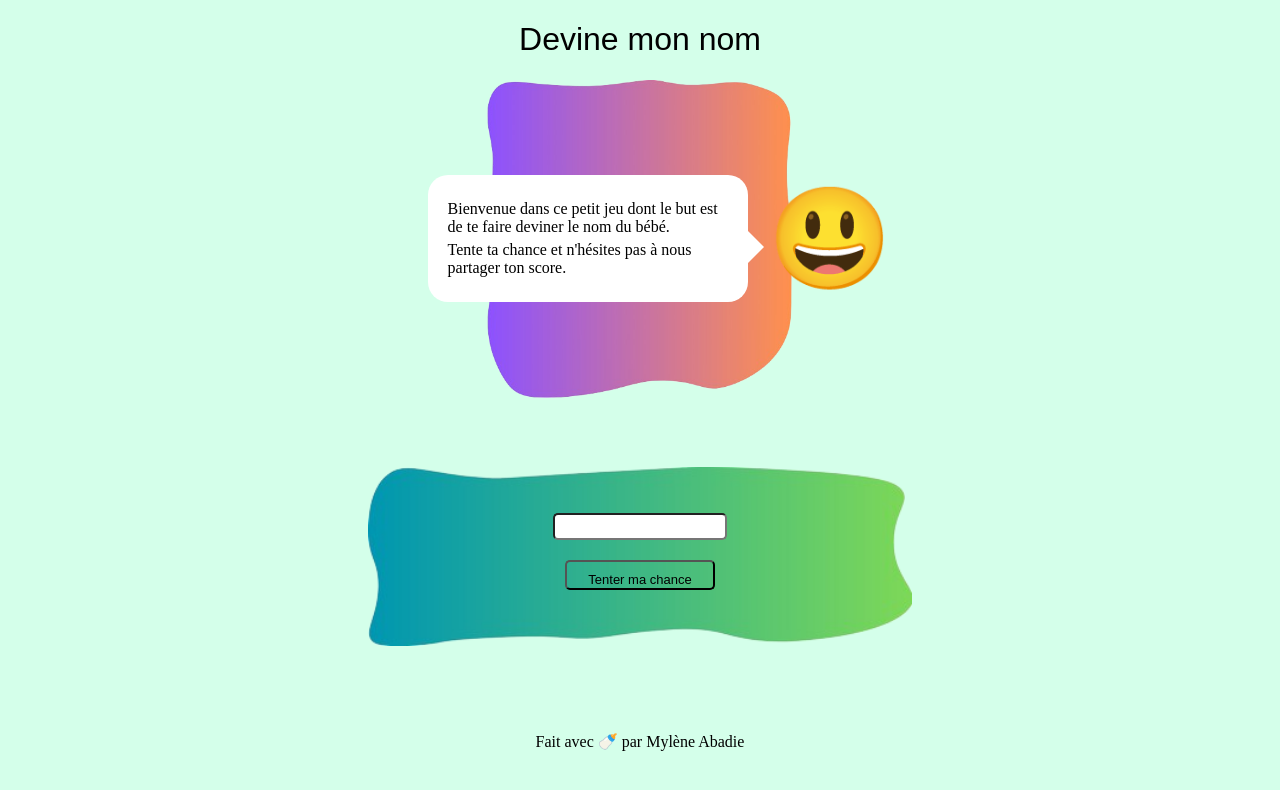
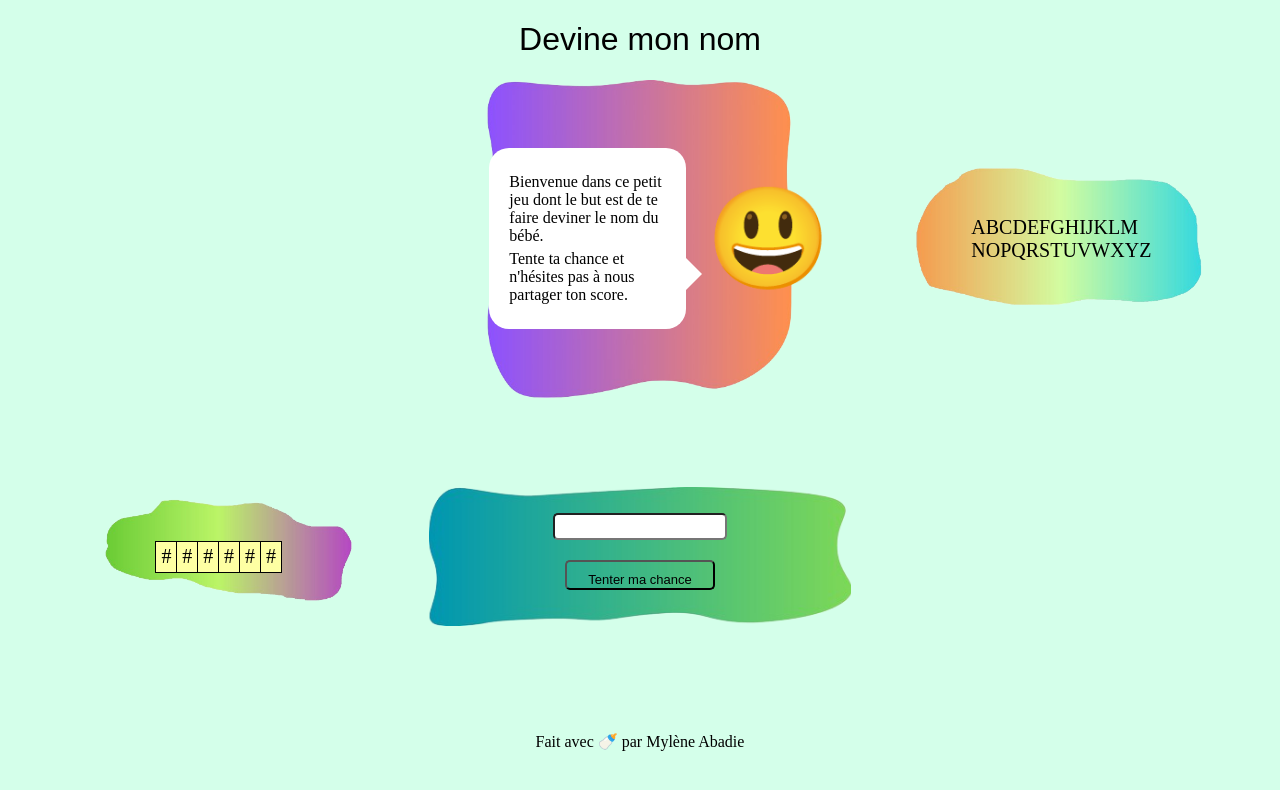
Before and after one commit to Slipknot32/GuessMyName, a Next.js app: page / in a window 1280 px wide. Shown: the top 790 px of the page. Built offline with nearby package versions, Linux system fonts and the light colour scheme; a web font is replaced by a local one.

Commit message:
ajout alphabet et cases stryle pendu

```diff
--- a/app/page.js
+++ b/app/page.js
@@ -1,25 +1,28 @@
 'use client'
-
-import Image from "next/image";
 import styles from "./page.module.scss";
 import { useState } from "react";
-import {Borel} from 'next/font/google';
+import { Borel } from 'next/font/google';
 
-const BorelFont = Borel({weight:"400", subsets:['latin']})
+const BorelFont = Borel({ weight: "400", subsets: ['latin'] })
 
 export default function Home() {
 
-  const [input, setInput ] = useState("");
+  const babyName = "Illyun".trim().toLowerCase() // toLowerCase for futur purpose (ex. other parents entry)
+
+  const [input, setInput] = useState("");
   const [nameGuessed, setNameGuessed] = useState(null)
-  const [isSubmitted, setIsSubmitted ] = useState(false)
+  const [isSubmitted, setIsSubmitted] = useState(false)
   const [count, setCount] = useState(0)
   const [compareResult, setCompareResult] = useState(null)
   const [correctLetters, setCorrectLetters] = useState([])
   const [wrongLetters, setWrongLetters] = useState([])
   const [incorrectLetters, setIncorrectLetters] = useState([])
-  const [extraLetters, setExtraLetters] = useState ([])
+  const [extraLetters, setExtraLetters] = useState([])
+  const [alphabet, setAlphabet] = useState("ABCDEFGHIJKLMNOPQRSTUVWXYZ".split(""));
+  const [incorrectAlphabet, setIncorrectAlphabet] = useState([]);
+  const [allIncorrectAlphabets, setAllIncorrectAlphabets] = useState([]);
+  const [babyNameArray, setBabyNameArray] = useState(Array(babyName.length).fill(""));
 
-  const babyName = "Illyun".trim().toLowerCase() // toLowerCase for futur purpose (ex. other parents entry)
 
   const handleChange = (event) => {
     const userEntry = event.target.value
@@ -29,8 +32,8 @@ export default function Home() {
   const submitForm = (event) => {
     event.preventDefault()
     setIsSubmitted(true)
-    setNameGuessed(input.charAt(0).toUpperCase()+input.slice(1)) // Capitalize first letter
-    setCount(count+1)
+    setNameGuessed(input.charAt(0).toUpperCase() + input.slice(1)) // Capitalize first letter
+    setCount(count + 1)
     correctLettersCount(babyName, input)
   }
 
@@ -44,7 +47,7 @@ export default function Home() {
       const index = (count / 2) - 2
       if (index < babyName.length) {
         const letter = babyName[index]
-      help = <p><i>Indice:</i> La lettre en {index+1}e position est <strong><i>{letter.toUpperCase()}</i></strong>.</p>
+        help = <p><i>Indice:</i> La lettre en {index + 1}e position est <strong><i>{letter.toUpperCase()}</i></strong>.</p>
       } else {
         help = <p>Continue d&apos;essayer !</p>
       }
@@ -59,7 +62,7 @@ export default function Home() {
   const resultBubble = () => {
 
     const rightName = <p>
-      Felicitations, <strong>{nameGuessed}</strong> est le prénom de notre bébé.<br/>
+      Felicitations, <strong>{nameGuessed}</strong> est le prénom de notre bébé.<br />
       Tu as trouvé après {count} {count > 1 ? "tentatives" : "tentative"}.
     </p>
 
@@ -68,7 +71,7 @@ export default function Home() {
         {correctLetters.length === 0 ?
           wrongLetters.length > 0 ?
             "certaines lettres ne sont pas à la bonne place."
-    :"aucune lettre ne correspond, pas de chance..."
+            : "aucune lettre ne correspond, pas de chance..."
           : correctLetters.length === 1 ?
             "la seule lettre bien placée est : "
             : "les lettres bien placées sont : "
@@ -90,7 +93,7 @@ export default function Home() {
                 index < wrongLetters.length - 1 ? ', ' : '.'}
             </span>
           ))}
-      </p></>: null}
+        </p></> : null}
       {
         extraLetters && extraLetters.length > 0 ? <>
           <p>Il y a&nbsp;
@@ -109,7 +112,7 @@ export default function Home() {
         (correctLetters && correctLetters.length > 0 || wrongLetters && wrongLetters.length > 0) && incorrectLetters && incorrectLetters.length > 0 ?
           "Les autres lettres sont inutiles" : null
       }
-      { count > 4 ?
+      {count > 4 ?
         helpText() : null
       }
     </>
@@ -127,9 +130,9 @@ export default function Home() {
 
     if (incorrectLetters && incorrectLetters.length > 0 && correctLetters && correctLetters.length === 0) {
       emoji = <p>😅</p>;
-    } else if (babyName && nameGuessed && babyName.toLowerCase() === nameGuessed.toLowerCase()){
+    } else if (babyName && nameGuessed && babyName.toLowerCase() === nameGuessed.toLowerCase()) {
       emoji = <p>🥳</p>;
-    }else {
+    } else {
       switch (correctLetters.length) {
         case 1:
           emoji = <p>🫤</p>;
@@ -155,28 +158,18 @@ export default function Home() {
     )
   }
 
-  //idealement distance de Levenshtein
-
-  // const correctLettersCount = (babyName, nameGuessed) => {
-  //   const lengthToCompare = Math.min(babyName.length, nameGuessed.length);
-  //   let correctLettersCount = 0
-
-  //   for (let i = 0; i < lengthToCompare; i++) {
-  //     if (babyName[i] === nameGuessed[i]) {
-  //       correctLettersCount++
-  //     }
-  //   }
-
-  //   return correctLettersCount
-  // }
-
   const correctLettersCount = (babyName, nameGuessed) => {
     let resultat = [];
     let correctLetters = [];
     let wrongLetters = [];
     let incorrectLetters = [];
-    let tempExtraLetters = []; // Utiliser un tableau temporaire pour les lettres en trop
+    let tempExtraLetters = [];
     let letterCount = {};
+    let tempIncorrectAlphabet = [];
+    let tempBabyNameArray = [...babyNameArray];
+
+    setIncorrectAlphabet([]);
+
 
     // Compter les occurrences de chaque lettre dans babyName
     for (let letter of babyName) {
@@ -196,10 +189,24 @@ export default function Home() {
         } else {
           // Si la lettre est présente dans babyName mais que le compteur est à 0, elle est en trop
           tempExtraLetters.push(nameGuessed[i].toUpperCase());
+          // Ajouter à incorrectAlphabet uniquement si la lettre n'est pas déjà présente
+          if (!tempIncorrectAlphabet.includes(nameGuessed[i].toUpperCase())) {
+            tempIncorrectAlphabet.push(nameGuessed[i].toUpperCase());
+          }
         }
       } else {
         resultat.push({ id: i, lettre: nameGuessed[i], etat: "incorrect" });
         incorrectLetters.push(nameGuessed[i].toUpperCase());
+        // Ajouter à incorrectAlphabet uniquement si la lettre n'est pas déjà présente
+        if (!tempIncorrectAlphabet.includes(nameGuessed[i].toUpperCase())) {
+          tempIncorrectAlphabet.push(nameGuessed[i].toUpperCase());
+        }
+      }
+    }
+
+    for (let i = 0; i < babyName.length; i++) {
+      if (babyName[i] === nameGuessed[i]) {
+        tempBabyNameArray[i] = nameGuessed[i].toUpperCase();
       }
     }
 
@@ -208,18 +215,74 @@ export default function Home() {
     setWrongLetters(wrongLetters);
     setIncorrectLetters(incorrectLetters);
     setExtraLetters(tempExtraLetters);
+    setIncorrectAlphabet(tempIncorrectAlphabet);
+    setAllIncorrectAlphabets(prev => [...prev, ...tempIncorrectAlphabet]);
+    setBabyNameArray(tempBabyNameArray);
+  };
+
+  const renderAlphabet = () => {
+    const alphabetRows = [
+      alphabet.slice(0, 13), // Première ligne A à M
+      alphabet.slice(13),     // Deuxième ligne N à Z
+    ];
+
+    //const baseColor = count === 0 ? "black" : "inherit";
+
+    return (
+      <div className="content_Alphabet">
+        {alphabetRows.map((row, rowIndex) => (
+          <div id={`alphabet-row-${rowIndex + 1}`} key={rowIndex}>
+            {row.map((letter) => {
+              let textColor;
+              if (count === 0) {
+                textColor = "black";
+              } else if (allIncorrectAlphabets.includes(letter) || !compareResult || compareResult.length === 0) {
+                textColor = "red";
+              } else {
+                textColor = "black";
               }
+              return (
+                <span
+                  key={letter}
+                  style={{
+                    color: textColor,
+                  }}
+                >
+                  {letter}
+                </span>
+              );
+            })}
+          </div>
+        ))}
+      </div>
+    );
+  };
+
+  const renderBabyNameArray = () => {
+    const tableRows = babyNameArray.map((letter, index) => (
+      <td key={index}>{letter || '#'}</td>
+    ));
+    return (
+      <table>
+        <thead>
+          <tr>
+            {tableRows}
+          </tr>
+        </thead>
+      </table>
+    );
+  };
 
 
   return (
     <>
-    <header style={{textAlign:"center"}}>
+      <header style={{ textAlign: "center" }}>
         <h1 className={BorelFont.className}>Devine mon nom</h1>
       </header>
       <main className={styles.main_container}>
         <div className={styles.result_container}>
           <div className={styles.resultBubble_text}>
-          { count > 0 ?
+            {count > 0 ?
               resultBubble()
               : <><p>Bienvenue dans ce petit jeu dont le but est de te faire deviner le nom du bébé.</p>
                 <p>Tente ta chance et n&apos;hésites pas à nous partager ton score.</p></>}
@@ -229,19 +292,22 @@ export default function Home() {
         <div className={styles.input_background_image}>
           <form onSubmit={submitForm}>
             <div className={styles.input_container}>
-            <input className={styles.name_input} type="text" name="input" onChange={handleChange}/>
+              <input className={styles.name_input} type="text" name="input" onChange={handleChange} />
               <button className={BorelFont.className} id={styles.submit_form_button}>
-            {/* <button className={styles.submit_form_button}> */}
-              {
-                count < 1 ?
+                {count < 1 ?
                   "Tenter ma chance"
                   : "Retenter ma chance"}
               </button>
             </div>
           </form>
         </div>
+          <div className={styles.alphabet}>
+            {renderAlphabet()}
+          </div>
+          {/* {count >= 6 && babyNameArray.some(cell => cell === "") ? (<div className={styles.baby_name_array}>{renderBabyNameArray()}</div>) : null} */}
+          <div className={styles.baby_name_array}>{renderBabyNameArray()}</div>
       </main>
-    <footer style={{textAlign:"center"}}>
+      <footer style={{ textAlign: "center" }}>
         <p>
           Fait avec 🍼 par Mylène Abadie
         </p>
--- a/app/page.module.scss
+++ b/app/page.module.scss
@@ -1,16 +1,44 @@
+/// main container --------------------------------------
+
 .main_container {
   display: grid;
+  grid-template-columns: repeat(3, 1fr);
   grid-template-rows: repeat(2, 1fr);
+}
+
+//result
+.main_container > div:nth-child(1) {
+  grid-area: 1 / 2;
+}
+//input
+.main_container > div:nth-child(2) {
+  grid-area: 2 / 2;
+}
+//alphabet
+.main_container > div:nth-child(3) {
+  grid-area: 1 / 3;
+  display :flex;
+  align-items:center;
   justify-content: center;
 }
+//cases
+.main_container > div:nth-child(4) {
+  grid-area: 2 / 1;
+  display :flex;
+  align-items:center;
+  justify-content: center;
+}
+// main END -----------------------------------------------
 
 .guess_description {
   font-size: 20px;
 }
 
+/// Input container --------------------------------------
 .input_background {
   position: absolute;
 }
+
 .input_background_image {
   background-image: url('/images/tache_pink.png');
   background-size:contain;
@@ -19,8 +47,7 @@
   display: flex;
   flex-direction: column;
   justify-content: center;
-  align-items: center;
-  // padding-right: 80px;
+  align-content: center;
 }
 
 .input_container {
@@ -60,6 +87,9 @@
     background-position: left bottom;
   }
 }
+// main END -----------------------------------------------
+
+// Résult container ------------------------------------------
 
 .result_container {
   display: flex;
@@ -101,6 +131,44 @@
   align-self: center;
   margin: 0 20px;
 }
+// Résult END ------------------------------------------
+
+// Alphabet container ------------------------------------------
+.alphabet{
+  background: url("../public/images/Alphabet.png");
+  background-size: 86%;
+  background-repeat: no-repeat;
+  font-size: 20px;
+  background-position: center;
+  background-repeat: no-repeat;
+}
+
+// Alphabet END ------------------------------------------
+
+// Cases container ------------------------------------------
+.baby_name_array{
+  background: url("../public/images/Cases.png");
+  background-size: 85%;
+  background-position: center;
+  background-repeat: no-repeat;
+  font-size: 20px;
+}
+.baby_name_array>table{
+  border-collapse: collapse;
+  width: 30%;
+  height: 10%;
+  margin: 5px;
+}
+.baby_name_array>table>thead>tr>td{
+  width: 5px;
+  height: 5px;
+  border: 1px solid black;
+  text-align: center;
+  background-color: #feffa3;
+}
+
+// Cases END ------------------------------------------
+
 
 //media queries
 
--- a/config/firebase-config.js
+++ b/config/firebase-config.js
@@ -11,3 +11,5 @@ const firebaseConfig = {
 
 // Initialize Firebase
 const app = initializeApp(firebaseConfig);
+
+//Firebase deploy  == https://guess-my-name-638d7.web.app/
```
Also changed, not shown: public/images/Alphabet.png (added), public/images/Cases.png (added). Lines whose indentation alone changed are shown as unchanged.
